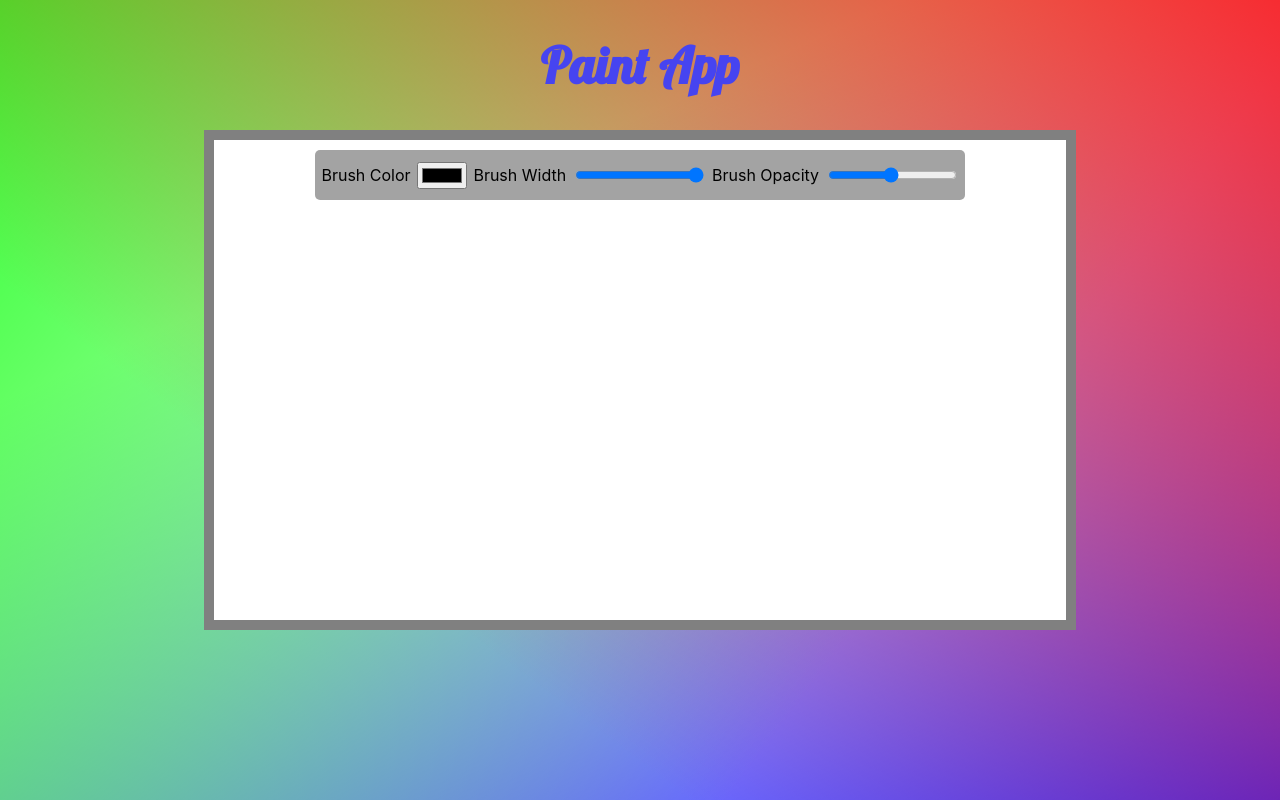
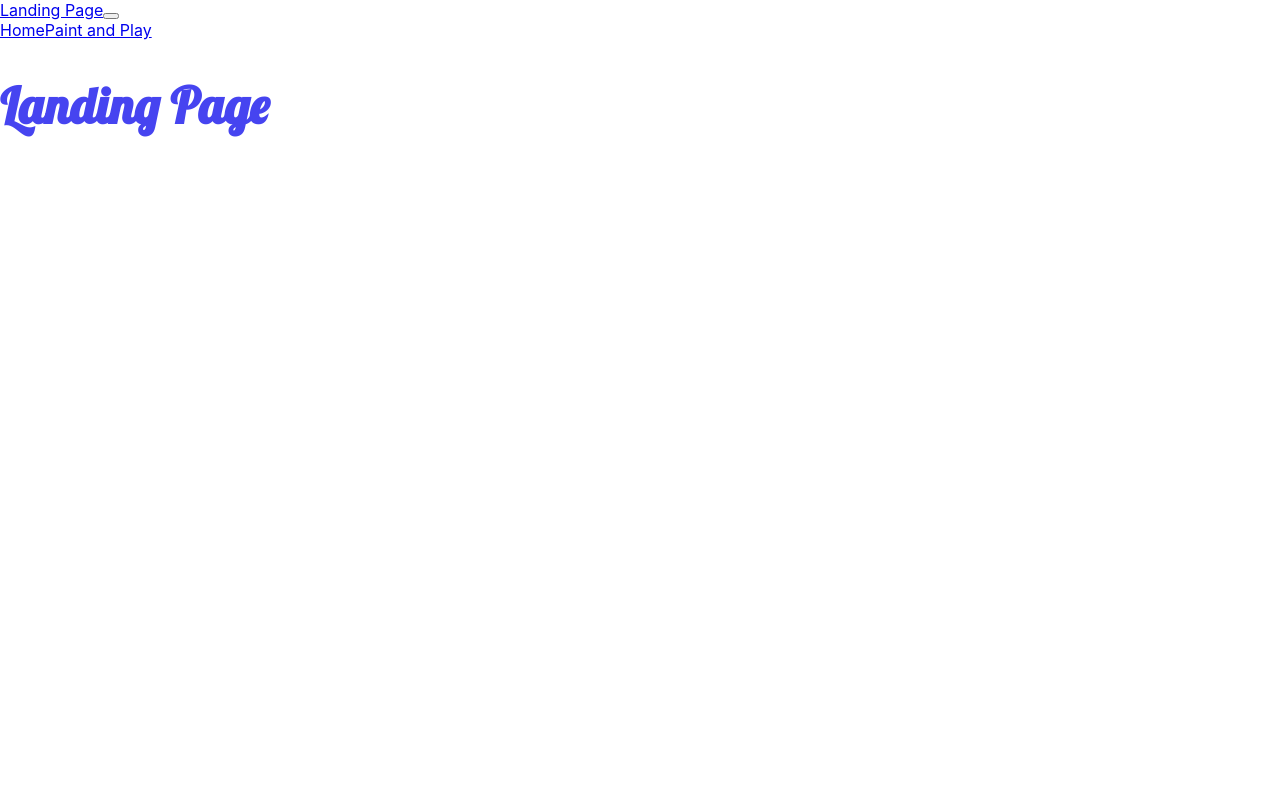
Before and after one commit to miketocoding/paint-app, a React (Create React App) app: page / in a window 1280 px wide. Built offline with nearby package versions, Linux system fonts and the light colour scheme.

Commit message:
Add react-bootstrap Navbar (not working)
Attempt to add react-bootstrap navbar but bootstrap not rendering

```diff
--- /dev/null
+++ b/src/components/Header.js
@@ -0,0 +1,40 @@
+import React, { Fragment } from 'react'
+import Nav from 'react-bootstrap/nav'
+import Navbar from 'react-bootstrap/Navbar'
+import Container from 'react-bootstrap/Container'
+
+const Header = () => {
+    return (
+        // <nav>
+        //     <ul>
+        //         <a href="#">Click Me</a>
+        //     </ul>
+        // </nav>
+    // <Navbar bg='primary' variant='dark' expand='md'>
+    //     <Navbar.brand href="#">
+    //         Paint Your Soul
+    //     </Navbar.brand>
+    //     <Navbar.Toggle aria-controls="basic-navbar-nav" />
+    //     <Navbar.Collapse id="basic-navbar-nav">
+    //         <Nav className="ml-auto">
+    //             <Nav.Link href="#/">Home</Nav.Link>
+    //             <Nav.Link href="#/paint">Paint and Play</Nav.Link>
+    //         </Nav>
+    //     </Navbar.Collapse>
+    // </Navbar>
+    <Navbar bg="light" variant='dark' expand="lg">
+        <Container>
+        <Navbar.Brand href="/">Landing Page</Navbar.Brand>
+        <Navbar.Toggle aria-controls="basic-navbar-nav" />
+        <Navbar.Collapse id="basic-navbar-nav">
+        <Nav className="me-auto">
+            <Nav.Link href="/">Home</Nav.Link>
+            <Nav.Link href="/paint">Paint and Play</Nav.Link>
+        </Nav>
+        </Navbar.Collapse>
+        </Container>
+    </Navbar>
+    )
+}
+
+export default Header
--- /dev/null
+++ b/src/components/Landing.js
@@ -0,0 +1,15 @@
+import React, { Fragment } from 'react'
+// import reactDom from 'react-dom'
+
+// import Header from './Header'
+
+const Landing = () => {
+    return (
+        <Fragment>
+            {/* <Header /> */}
+            <h1>Landing Page</h1>
+        </Fragment>
+    )
+}
+
+export default Landing
--- a/src/index.js
+++ b/src/index.js
@@ -3,10 +3,20 @@ import ReactDOM from 'react-dom';
 import './index.css';
 import App from './App';
 import reportWebVitals from './reportWebVitals';
+import { BrowserRouter, Route, Routes } from 'react-router-dom'
+
+import Landing from './components/Landing'
+import Header from './components/Header'
 
 ReactDOM.render(
   <React.StrictMode>
-    <App />
+    <BrowserRouter>
+      <Header />
+      <Routes>
+        <Route exact path='/' element={<Landing />} />
+        <Route exact path='/paint' element={<App />} />
+      </Routes>
+    </BrowserRouter>
   </React.StrictMode>,
   document.getElementById('root')
 );
```
Also changed, not shown: package.json (+10 -1 lines), 2 other files (tests, documents, lock files or other folders).
